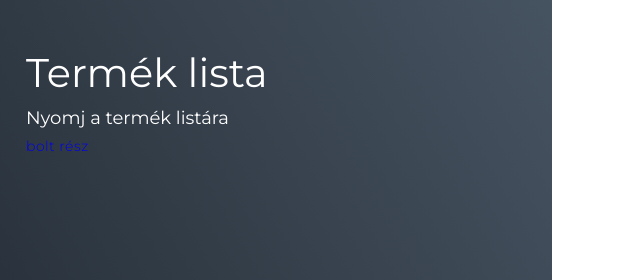
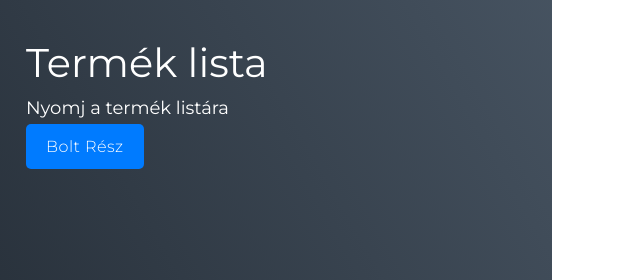
Before and after one commit to petykoweb/bolt, a plain HTML site: page index.html in a window 1280 px wide. Shown: the part 2720-3000 px from the top of the page, 644-1280 px from the left. Drawn offline with Linux system fonts and the light colour scheme.

Commit message:
index.html

```diff
--- a/index.html
+++ b/index.html
@@ -10,6 +10,25 @@
 </head>
 
 <body>
+
+
+<style>
+        .custom-button {
+            background-color: #007bff;
+            color: white;
+            padding: 10px 20px;
+            font-size: 16px;
+            border: none;
+            border-radius: 5px;
+            cursor: pointer;
+            text-decoration: none;
+            display: inline-block;
+        }
+        .custom-button:hover {
+            background-color: #0056b3;
+        }
+    </style>
+
   <!-- Header -->
   <section id="header">
     <div class="header container">
@@ -122,7 +141,17 @@
             <h1>Termék lista</h1>
             <h2>Nyomj a termék listára</h2>
             <p>
-             <a href="https://petykoweb.github.io/febpen/"> bolt rész</a>
+
+
+
+
+
+
+    <a href="https://petykoweb.github.io/febpen/" class="custom-button">Bolt Rész</a>
+
+
+
+
             </p>
           </div>
           <div class="project-img">
```
